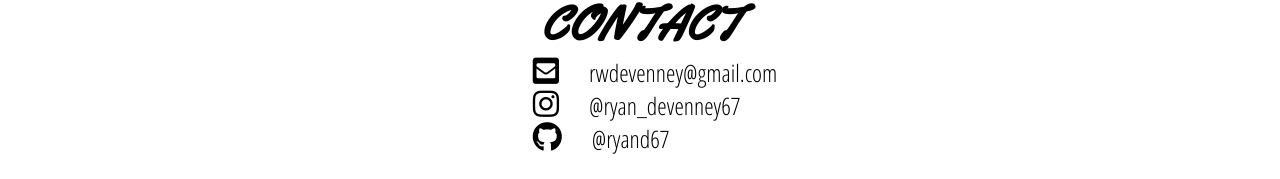
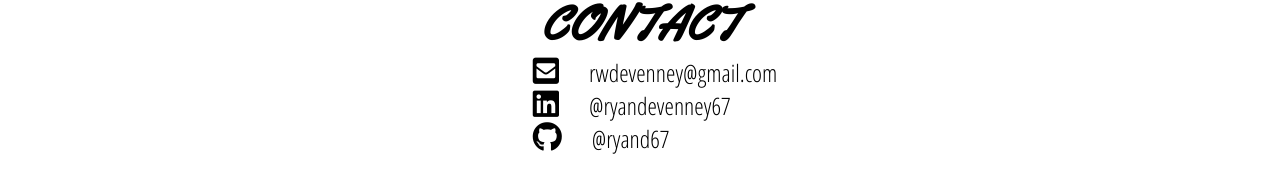
Before and after one commit to ryand67/Portfolio, a React (Create React App) app in the folder client/: page /contact in a window 1280 px wide. Shown: the part 271-450 px from the top of the page. Built offline with nearby package versions, Linux system fonts and the light colour scheme.

Commit message:
contact changes

```diff
--- a/client/src/components/Footer.js
+++ b/client/src/components/Footer.js
@@ -7,11 +7,11 @@ const Footer = () => {
             <a className="footerLink" href="https://github.com/ryand67" target="_blank">
                 <i className="fab click-icon fa-github fa-2x"></i>
             </a>
+            <a className="footerLink" href="https://www.linkedin.com/in/ryandevenney67/" target="_blank">
+                <i className="fab click-icon fa-linkedin fa-2x"></i>
+            </a>
             <a className="footerLink" href="https://www.instagram.com/ryan_devenney67/" target="_blank">
                 <i className="fab click-icon fa-instagram fa-2x"></i>
-            </a>
-            <a className="footerLink" href="https://www.linkedin.com/in/ryandevenney67/" target="_blank">
-                <i className="fab click-icon fa-linkedin fa-2x"></i>
             </a>
             <a className="footerLink" href="http:// open.spotify.com/artist/0FARTTlpzuvZOT6mf2hSc4?si=PyUmcw0_QsaskTTEr87Olg" target="_blank">
                 <i className="fab click-icon fa-spotify fa-2x"></i>
--- a/client/src/components/pages/Contact.js
+++ b/client/src/components/pages/Contact.js
@@ -15,9 +15,9 @@ const Contact = () => {
                 </li>
 
                 <li className="contactLi">
-                    <a href="https://www.instagram.com/ryan_devenney67/" target="_blank">
-                        <i className="fab contact-icon fa-instagram fa-2x"></i>
-                            @ryan_devenney67
+                    <a href="https://www.linkedin.com/in/ryandevenney67/" target="_blank">
+                        <i className="fab contact-icon fa-linkedin fa-2x"></i>
+                            @ryandevenney67
                     </a>
                 </li>
 
```
